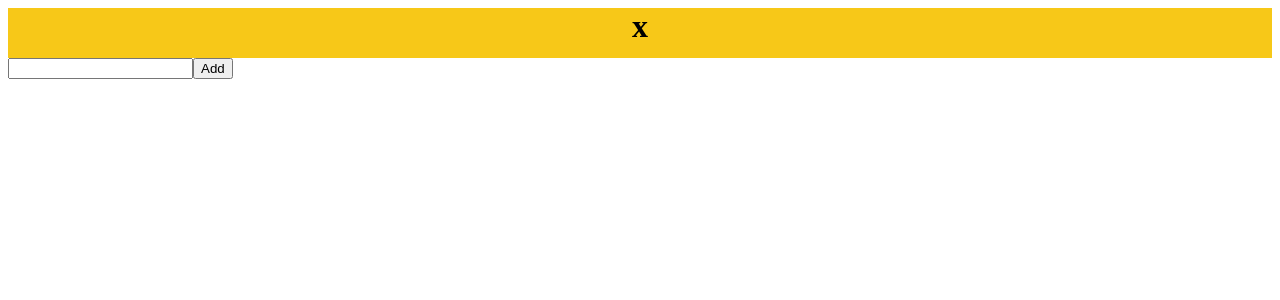
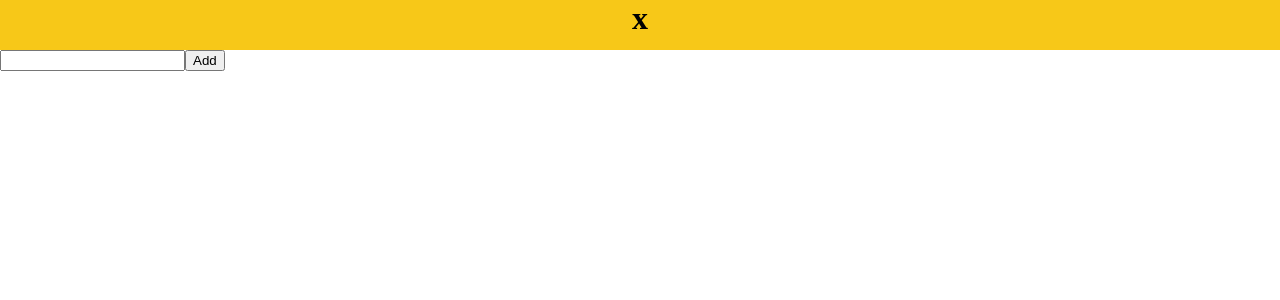
Before and after one commit to zlrkw11/to-do-app, a React (Vite) app: page / in a window 1280 px wide. Shown: the top 300 px of the page. Built offline with nearby package versions, Linux system fonts and the light colour scheme.

Commit message:
styled app.jsx itself

```diff
--- /dev/null
+++ b/src/App.css
@@ -0,0 +1,3 @@
+body {
+  margin: 0;
+}
--- a/src/App.jsx
+++ b/src/App.jsx
@@ -1,11 +1,13 @@
+import "./App.css";
 import ToDo from "./components/ToDo";
 import Header from "./components/Header";
+
 function App() {
   return (
-    <>
+    <div className="App">
       <Header />
       <ToDo />
-    </>
+    </div>
   );
 }
 
```
